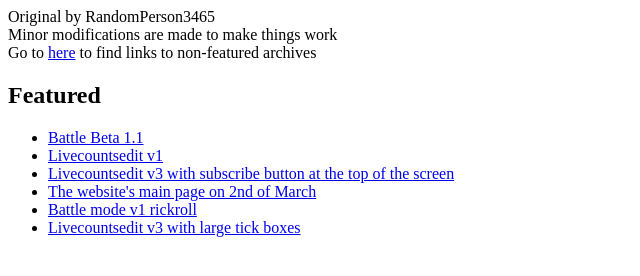
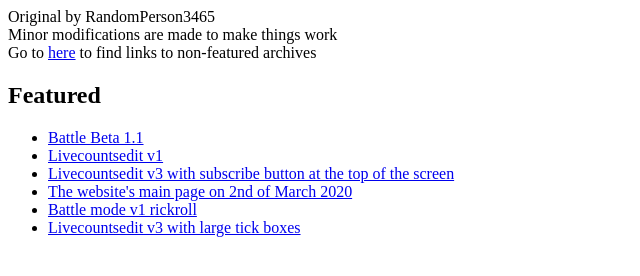
Before and after one commit to asdfugil/livecountsedit-archives, a plain HTML site: page index.html in a window 1280 px wide. Shown: the full height of the page, 0-640 px from the left. Drawn offline with Linux system fonts and the light colour scheme.

Commit message:
Update index.html

```diff
--- a/index.html
+++ b/index.html
@@ -15,7 +15,7 @@
     <li><a href="./randomperson3465.github.io-0bba7c7db2ff676ab9280a33869ccc1dd0cba0a4/livecountsedit/battle.html">Battle Beta 1.1</a></li>
     <li><a href="./randomperson3465.github.io-82875b0ba8f9e909aa6dcd0cfd713a73ceeb0c57/livecountsedit.html">Livecountsedit v1</a></li>
     <li><a href="./randomperson3465.github.io-9621324cf8da0f26fd26b7cc454106bd1868d703/livecountsedit.html">Livecountsedit v3 with subscribe button at the top of the screen</a></li>
-    <li><a href="./randomperson3465.github.io-9621324cf8da0f26fd26b7cc454106bd1868d703/">The website's main page on 2nd of March</a></li>
+    <li><a href="./randomperson3465.github.io-9621324cf8da0f26fd26b7cc454106bd1868d703/">The website's main page on 2nd of March 2020</a></li>
     <li><a href="./randomperson3465.github.io-d8300acaf3f19f20c89e70825764f06f3e8fc821/livecountsedit/battle.html">Battle mode v1 rickroll</a></li>
     <li><a href="./randomperson3465.github.io-f306496c59dd5c218d8509b3b1c54de30cab02a4/livecountsedit.html">Livecountsedit v3 with large tick boxes</a></li>
 </ul>
```
